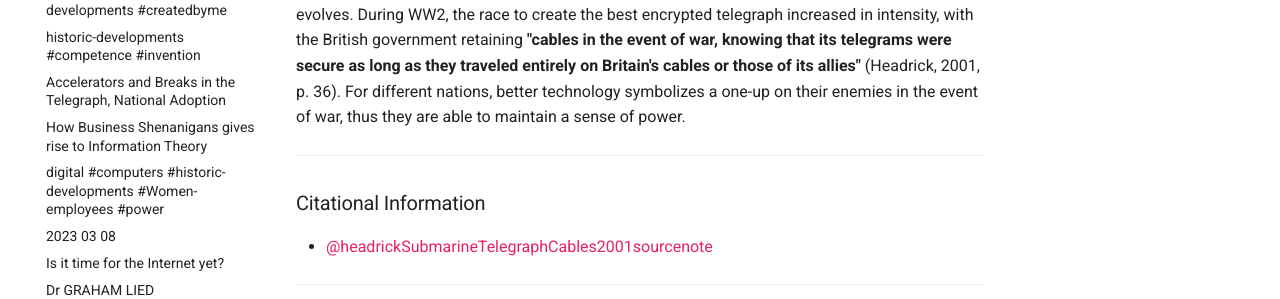
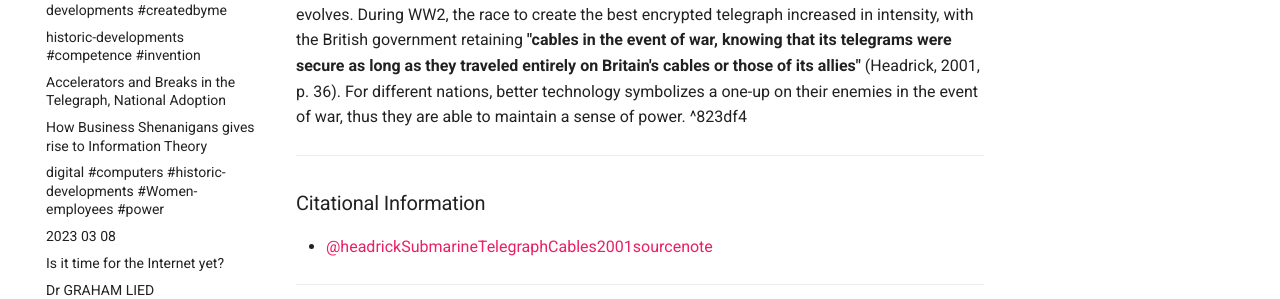
Before and after one commit to rowanegg/bigeggsmemex, an MkDocs documentation site: the page built from docs/Power.md, in a window 1280 px wide. Shown: the part 245-544 px from the top of the page. Built offline with MkDocs 1.6.1 and Material for MkDocs 9.7.7, drawn with Linux system fonts in a browser that asks for light colours.

Commit message:
Add files via upload

```diff
--- a/docs/Power.md
+++ b/docs/Power.md
@@ -7,7 +7,7 @@ project:
 tags:: #power #colonialism #Telegraph
 
 
-As this course progresses, one can clearly identify the constant struggle for power as technology evolves. During WW2, the race to create the best encrypted telegraph increased in intensity, with the British government retaining **"cables in the event of war, knowing that its telegrams were secure as long as they traveled entirely on Britain's cables or those of its allies"** (Headrick, 2001, p. 36). For different nations, better technology symbolizes a one-up on their enemies in the event of war, thus they are able to maintain a sense of power.
+As this course progresses, one can clearly identify the constant struggle for power as technology evolves. During WW2, the race to create the best encrypted telegraph increased in intensity, with the British government retaining **"cables in the event of war, knowing that its telegrams were secure as long as they traveled entirely on Britain's cables or those of its allies"** (Headrick, 2001, p. 36). For different nations, better technology symbolizes a one-up on their enemies in the event of war, thus they are able to maintain a sense of power. ^823df4
 
 ---
 ### Citational Information
```
Also changed, not shown: docs/@RusselBreakDownBlackCultureVideoGamessourcenote.md (+1 -1 lines), docs/@kumarClayTabletsWeb2013sourcenote.md (+3 -1 lines), docs/Perspective.md (+1 -1 lines).
